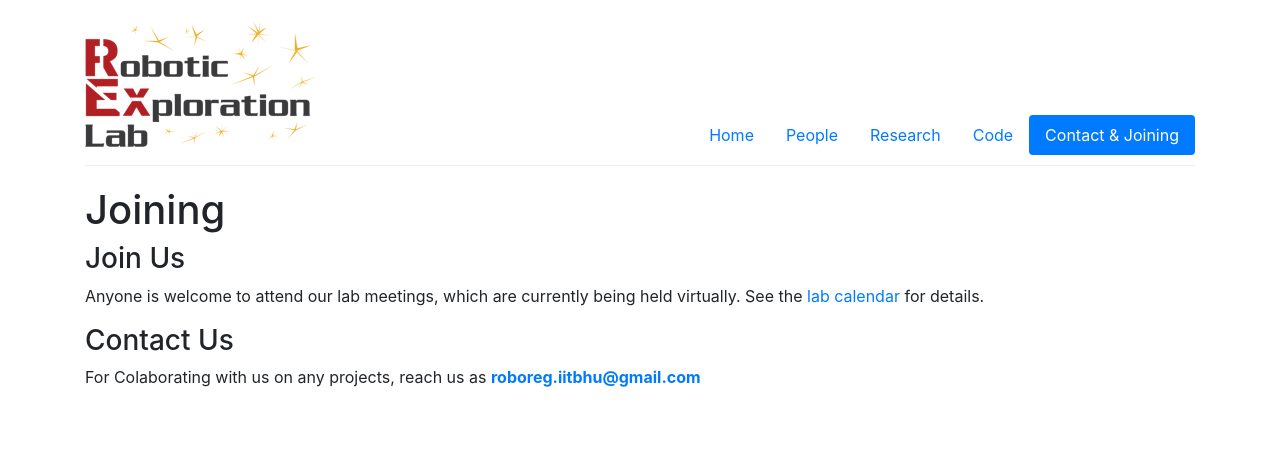
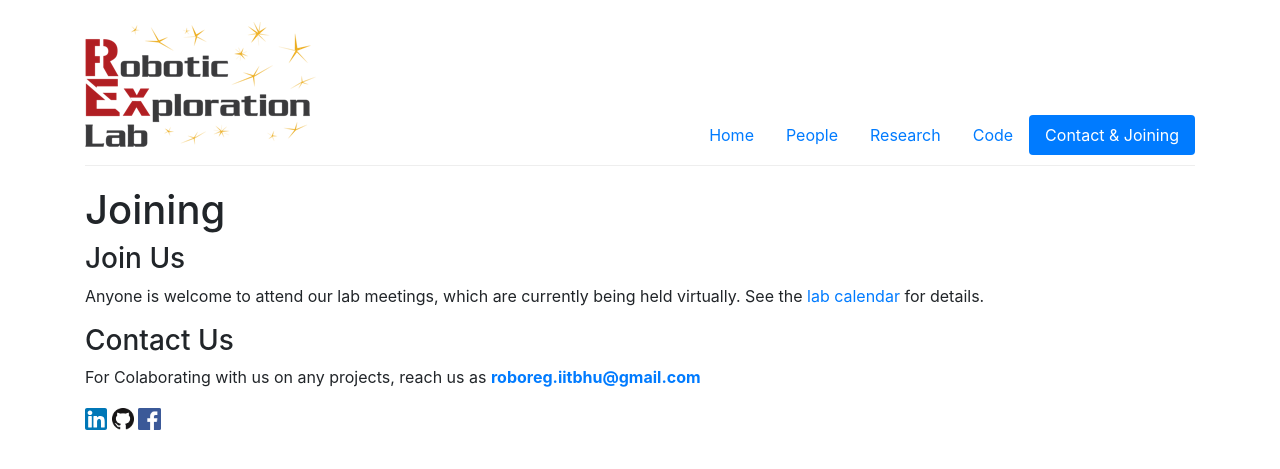
Before and after one commit to Robotics-Club-IIT-BHU/RoboReG, a Jekyll site: the page built from join.md, in a window 1280 px wide. Shown: the top 469 px of the page. Built offline with Jekyll 4.4.1, drawn with Linux system fonts in a browser that asks for light colours.

Commit message:
Add links to different pages in contact us

```diff
--- a/join.md
+++ b/join.md
@@ -9,3 +9,10 @@ Anyone is welcome to attend our lab meetings, which are currently being held vir
 
 ### Contact Us
 For Colaborating with us on any projects, reach us as **[roboreg.iitbhu@gmail.com](mailto:roboreg.iitbhu@gmail.com)**
+<div>
+	<a href="https://www.linkedin.com/company/robotics-club-iit-bhu-varanasi/?originalSubdomain=in"><img src="./img/linkedin.svg" 			alt="LinkedIn" width="2%"/></a>
+
+	<a href="https://github.com/Robotics-Club-IIT-BHU"><img src="./img/octocat.png" alt="GitHub" width="2%"/></a>
+
+	<a href="https://www.facebook.com/robotics.iitbhu/"><img src="./img/fb.png" alt="Facebook" width="2%"/></a>
+</div>
```
Also changed, not shown: img/fb.png (added).
